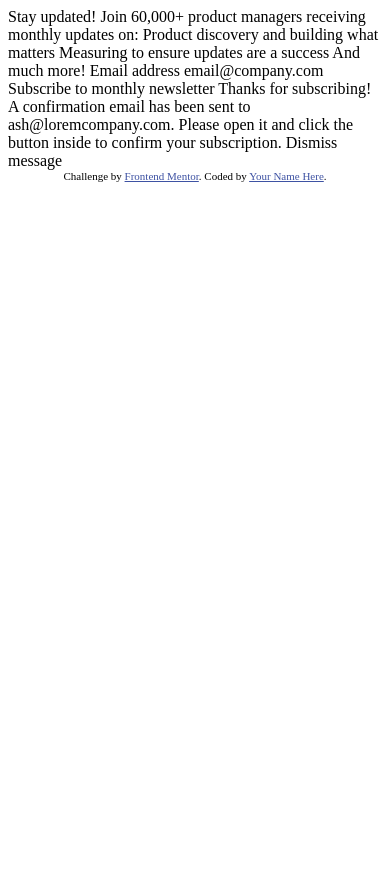
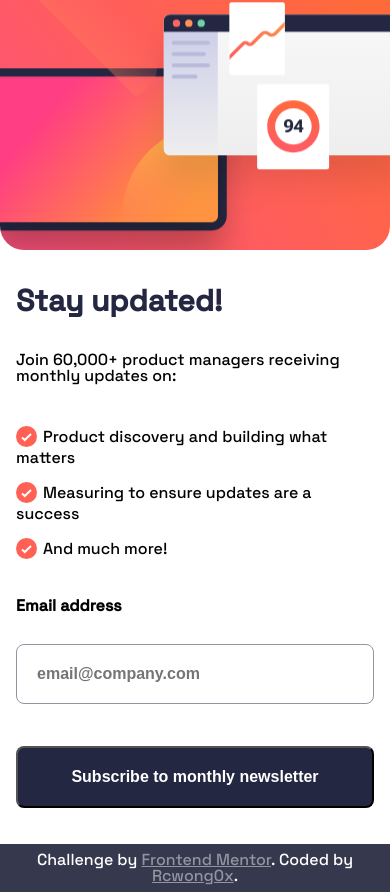
Before and after one commit to Rcwong0x/newsletter-sign-up-form, a plain HTML site: page index.html in a window 390 px wide. Before the commit the page ends 844 px from the top, so only its background shows below. Drawn offline with Linux system fonts and the light colour scheme.

Commit message:
Add styles mobile and desktop

```diff
--- /dev/null
+++ b/assets/css/main.css
@@ -0,0 +1,147 @@
+    :root {
+      --primary-color: hsl(4, 100%, 67%);
+      --dark-slate-grey: hsl(234, 29%, 20%);
+      --charcoal-grey: hsl(235, 18%, 26%);
+      --grey: hsl(231, 7%, 60%);
+      --white: hsl(0, 0%, 100%);
+
+      font-family: 'Roboto', sans-serif;
+      font-family: 'Space Grotesk', sans-serif;
+    }
+    * {
+      padding: 0;
+      margin: 0;
+      box-sizing: border-box;
+    }
+    html {
+      font-size: 62.5%;
+    }
+    body {
+      min-height: 100vh;
+      font-size: 1.6rem;
+      font-weight: 400;
+      background-color: var(--charcoal-grey);
+    }
+    .main-container {
+      display: flex;
+      flex-direction: column;
+
+      width: 100%;
+      min-width: 375px;
+      min-height: 100vh;
+
+      background-color: var(--white);
+    }
+    .image {
+      flex: 1;
+      flex-basis: 30%;
+
+      width: 100%;
+      min-height: 25rem;
+
+      background-image: url("./../images/illustration-sign-up-mobile.svg");
+      background-position: center;
+      background-repeat: no-repeat;
+      background-size: cover;
+
+      border-radius: 0 0 2.4rem 2.4rem;
+    }
+    .newslater {
+      display: flex;
+      flex-direction: column;
+      flex: 1;
+      flex-basis: 70%;
+      padding: 3.6rem 1.6rem;
+    }
+    .newslater__title {
+      font-size: 3rem;
+      font-weight: 700;
+      color: var(--dark-slate-grey);
+    }
+    .newslater__description {
+      margin-top: 3.6rem;
+    }
+    .newslater-list {
+      margin-top: 2.6rem;
+    }
+    .newslater-list__item {
+      margin-top: 1.6rem;
+    }
+    .newslater-list__item::before {
+      content: url("./../images/icon-list.svg");
+      padding: 0 .6rem 0 0;
+      vertical-align: middle;
+    }
+    .form {
+      display: flex;
+      flex-direction: column;
+      gap: 2.4rem;
+
+      flex: 1;
+      margin-top: 3.6rem;
+    }
+    .form__label {
+      font-weight: 700;
+    }
+    .form__input, .form__button {
+      width: 100%;
+      height: auto;
+      padding: 2rem;
+      border-radius: .8rem;
+      margin-top: .6rem;
+      font-size: 1.6rem;
+      font-weight: 700;
+    }
+    .form__input {
+      color: var(--grey);
+      border: 1px solid var(--grey);
+    }
+    .form__button {
+      margin-top: auto;
+      color: var(--white);
+      background-color: var(--dark-slate-grey);
+    }
+    .attribution {
+      color: var(--white);
+      padding: .8rem;
+      text-align: center;
+    }
+    .attribution a {
+      color: var(--grey);
+    }
+
+    .d-none {
+      display: none;
+    }
+    @media screen and (min-width: 1024px) {
+      body {
+        display: flex;
+        flex-direction: column;
+        justify-content: center;
+        align-items: center;
+      }
+      .main-container {
+        flex-direction: row-reverse;
+        max-width: 70%;
+        min-height: fit-content;
+        margin-top: auto;
+        padding: 2.4rem;
+        border-radius: 2.4rem;
+      }
+      .image {
+        background-image: url("../images/illustration-sign-up-desktop.svg");
+        height: 53.9rem;
+        width: auto;
+        flex-basis: 45%;
+      }
+      .newslater {
+        flex-basis: 55%;
+      }
+      .form__button {
+        margin-top: 0;
+      }
+      .attribution {
+        margin: auto 0 1.2rem 0;
+        padding: 0;
+      }
+    }
--- /dev/null
+++ b/assets/css/reset.css
@@ -0,0 +1,48 @@
+/* http://meyerweb.com/eric/tools/css/reset/
+   v2.0 | 20110126
+   License: none (public domain)
+*/
+
+html, body, div, span, applet, object, iframe,
+h1, h2, h3, h4, h5, h6, p, blockquote, pre,
+a, abbr, acronym, address, big, cite, code,
+del, dfn, em, img, ins, kbd, q, s, samp,
+small, strike, strong, sub, sup, tt, var,
+b, u, i, center,
+dl, dt, dd, ol, ul, li,
+fieldset, form, label, legend,
+table, caption, tbody, tfoot, thead, tr, th, td,
+article, aside, canvas, details, embed,
+figure, figcaption, footer, header, hgroup,
+menu, nav, output, ruby, section, summary,
+time, mark, audio, video {
+	margin: 0;
+	padding: 0;
+	border: 0;
+	font-size: 100%;
+	font: inherit;
+	vertical-align: baseline;
+}
+/* HTML5 display-role reset for older browsers */
+article, aside, details, figcaption, figure,
+footer, header, hgroup, menu, nav, section {
+	display: block;
+}
+body {
+	line-height: 1;
+}
+ol, ul {
+	list-style: none;
+}
+blockquote, q {
+	quotes: none;
+}
+blockquote:before, blockquote:after,
+q:before, q:after {
+	content: '';
+	content: none;
+}
+table {
+	border-collapse: collapse;
+	border-spacing: 0;
+}
--- a/index.html
+++ b/index.html
@@ -5,48 +5,48 @@
   <meta name="viewport" content="width=device-width, initial-scale=1.0"> <!-- displays site properly based on user's device -->
 
   <link rel="icon" type="image/png" sizes="32x32" href="./assets/images/favicon-32x32.png">
-
+  <link rel="preconnect" href="https://fonts.googleapis.com">
+  <link rel="preconnect" href="https://fonts.gstatic.com" crossorigin>
+  <link href="https://fonts.googleapis.com/css2?family=Roboto:wght@400;700&family=Space+Grotesk:wght@500&display=swap" rel="stylesheet">
+  <link rel="stylesheet" href="./assets/css/reset.css">
   <title>Frontend Mentor | Newsletter sign-up form with success message</title>
-
-  <!-- Feel free to remove these styles or customise in your own stylesheet 👍 -->
-  <style>
-    .attribution { font-size: 11px; text-align: center; }
-    .attribution a { color: hsl(228, 45%, 44%); }
-  </style>
+  <link rel="stylesheet" href="./assets/css/main.css">
 </head>
 <body>
+  <main class="main-container">
+    <div class="image" aria-hidden="true">
+    </div>
+    <article class="newslater">
+      <h1 class="newslater__title">Stay updated!</h1>
+      <p class="newslater__description">Join 60,000+ product managers receiving monthly updates on:</p>
 
-  <!-- Sign-up form start -->
+      <ul class="newslater-list">
+        <li class="newslater-list__item">Product discovery and building what matters</li>
+        <li class="newslater-list__item">Measuring to ensure updates are a success</li>
+        <li class="newslater-list__item">And much more!</li>
+      </ul>
 
-  Stay updated!
+      <form action="#" class="form">
+        <label for="email" class="form__label">Email address</label>
+        <input class="form__input" type="email" name="email" id="email" placeholder="email@company.com" required>
 
-  Join 60,000+ product managers receiving monthly updates on:
+        <button class="form__button">Subscribe to monthly newsletter</button>
+      </form>
+    </article>
+  </main>
 
-  Product discovery and building what matters
-  Measuring to ensure updates are a success
-  And much more!
-
-  Email address
-  email@company.com
-
-  Subscribe to monthly newsletter
-
-  <!-- Sign-up form end -->
-
-  <!-- Success message start -->
-
-  Thanks for subscribing!
-
-  A confirmation email has been sent to ash@loremcompany.com.
-  Please open it and click the button inside to confirm your subscription.
-
-  Dismiss message
-
-  <!-- Success message end -->
+  <article class="tanks-subscribe d-none">
+    <h2>Thanks for subscribing!</h2>
+    <p>
+      A confirmation email has been sent to ash@loremcompany.com.
+      Please open it and click the button inside to confirm your subscription.
+    </p>
+    <button>Dismiss message</button>
+  </article>
 
   <div class="attribution">
     Challenge by <a href="https://www.frontendmentor.io?ref=challenge" target="_blank">Frontend Mentor</a>.
-    Coded by <a href="#">Your Name Here</a>.
+    Coded by <a target="_blank" href="https://github.com/Rcwong0x">Rcwong0x</a>.
   </div>
 </body>
 </html>
```
